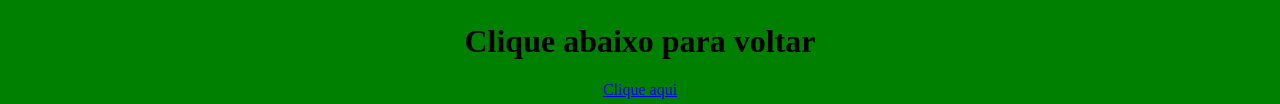
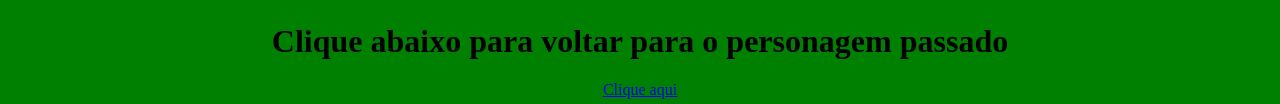
Before and after one commit to Igor-franco05/Nome-criativo-3, a plain HTML site: page index.html in a window 1280 px wide. Shown: the part 2188-2292 px from the top of the page. Drawn offline with Linux system fonts and the light colour scheme.

Commit message:
Update index.html

```diff
--- a/index.html
+++ b/index.html
@@ -57,7 +57,7 @@
     allowfullscreen></iframe>
 </center>
 
-<center><h1>Clique abaixo para voltar</h1>
+<center><h1>Clique abaixo para voltar para o personagem passado</h1>
 <a href="
 https://igor-franco05.github.io/Nome-criativo-2/">Clique aqui</a>
 </center>
```
